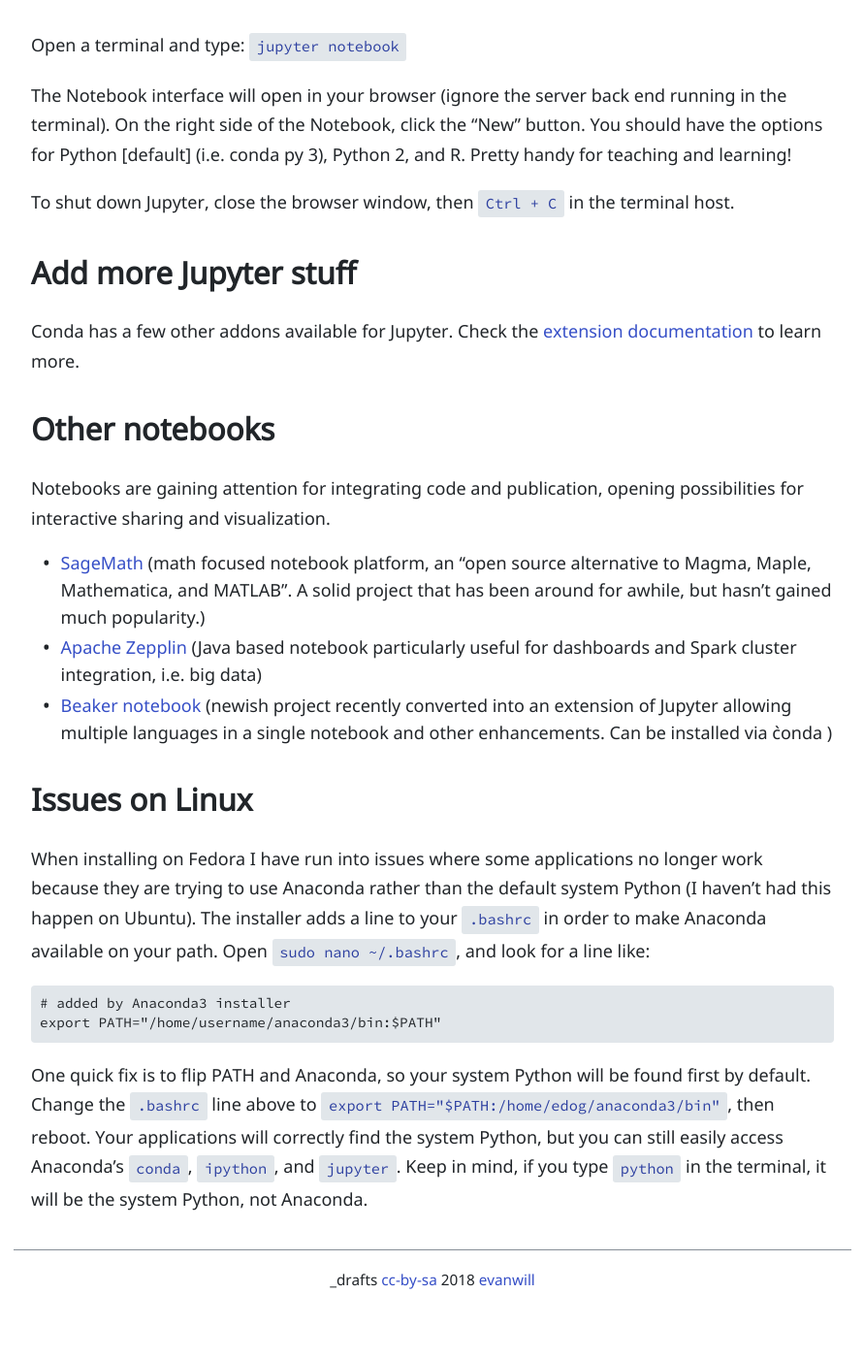
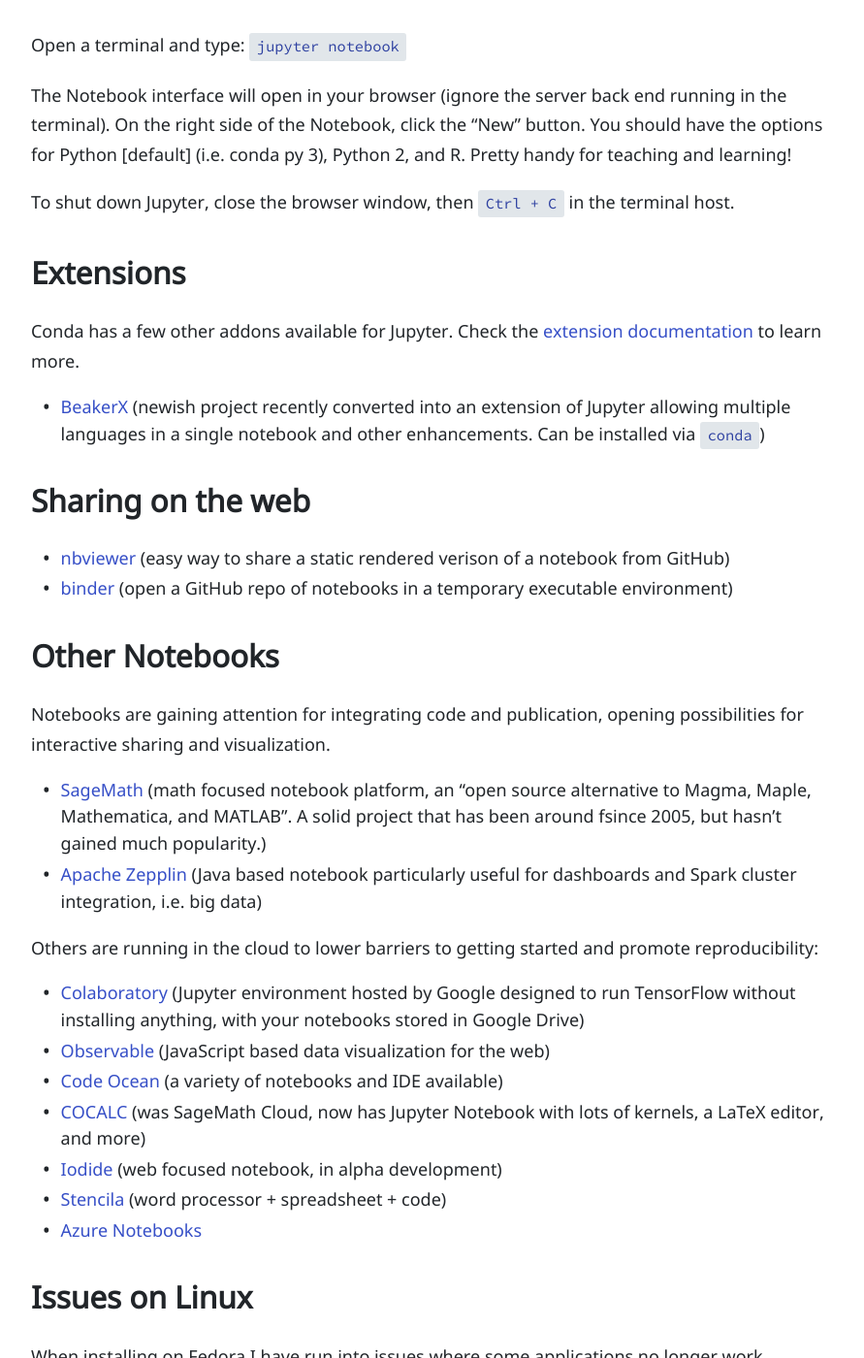
Before and after one commit to evanwill/_drafts, a Jekyll site: the page built from _notes/dual-python-notebook.md, in a window 1280 px wide and 1400 px high, scrolled down 1681 px. Shown: the whole window at 97% size, without its empty margins (194-1085 px from the left). Built offline with Jekyll 4.4.1, drawn with Linux system fonts in a browser that asks for light colours; before the commit the page ends 3034 px from its top, so only the background shows below that.

Commit message:
update notebooks

```diff
--- a/_notes/dual-python-notebook.md
+++ b/_notes/dual-python-notebook.md
@@ -55,18 +55,34 @@
 
 To shut down Jupyter, close the browser window, then `Ctrl + C` in the terminal host.
 
-## Add more Jupyter stuff
+## Extensions
 
 Conda has a few other addons available for Jupyter.
 Check the [extension documentation](https://docs.anaconda.com/anaconda/user-guide/tasks/use-jupyter-notebook-extensions/) to learn more.
 
-## Other notebooks
+- [BeakerX](http://beakerx.com/) (newish project recently converted into an extension of Jupyter allowing multiple languages in a single notebook and other enhancements. Can be installed via `conda`)
+
+## Sharing on the web
+
+- [nbviewer](https://nbviewer.jupyter.org/) (easy way to share a static rendered verison of a notebook from GitHub)
+- [binder](https://mybinder.org/) (open a GitHub repo of notebooks in a temporary executable environment)
+
+## Other Notebooks
 
 Notebooks are gaining attention for integrating code and publication, opening possibilities for interactive sharing and visualization.
 
-- [SageMath](http://www.sagemath.org/) (math focused notebook platform, an "open source alternative to Magma, Maple, Mathematica, and MATLAB". A solid project that has been around for awhile, but hasn't gained much popularity.)
+- [SageMath](http://www.sagemath.org/) (math focused notebook platform, an "open source alternative to Magma, Maple, Mathematica, and MATLAB". A solid project that has been around fsince 2005, but hasn't gained much popularity.)
 - [Apache Zepplin](https://zeppelin.apache.org/) (Java based notebook particularly useful for dashboards and Spark cluster integration, i.e. big data)
-- [Beaker notebook](http://beakerx.com/) (newish project recently converted into an extension of Jupyter allowing multiple languages in a single notebook and other enhancements. Can be installed via `conda )
+
+Others are running in the cloud to lower barriers to getting started and promote reproducibility:
+
+- [Colaboratory](https://colab.research.google.com/) (Jupyter environment hosted by Google designed to run TensorFlow without installing anything, with your notebooks stored in Google Drive)
+- [Observable](https://beta.observablehq.com/) (JavaScript based data visualization for the web)
+- [Code Ocean](https://codeocean.com/) (a variety of notebooks and IDE available)
+- [COCALC](https://cocalc.com/) (was SageMath Cloud, now has Jupyter Notebook with lots of kernels, a LaTeX editor, and more)
+- [Iodide](https://github.com/iodide-project/iodide) (web focused notebook, in alpha development)
+- [Stencila](https://stenci.la/) (word processor + spreadsheet + code)
+- [Azure Notebooks](https://notebooks.azure.com/)
 
 ## Issues on Linux
 
```
